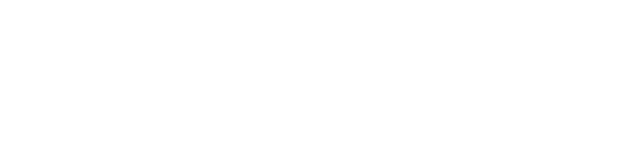
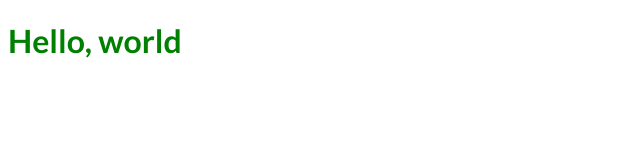
Before and after one commit to brightestsirius/Front-End-Pro-11, a plain HTML site: page index.html in a window 1280 px wide. Shown: the whole page, without its empty margins (0-640 px from the left). Drawn offline with Linux system fonts and the light colour scheme.

Commit message:
feature/task-1

```diff
--- /dev/null
+++ b/css/_variables.sass
@@ -0,0 +1,7 @@
+$color--main: green
+
+body
+	font-family: Lato, serif
+
+h1
+	color: $color--main
--- /dev/null
+++ b/css/style.css
@@ -0,0 +1,23 @@
+/*
+Errno::ENOENT: No such file or directory @ rb_sysopen - style.sass
+
+Backtrace:
+/Library/Ruby/Gems/2.6.0/gems/sass-3.7.4/lib/sass/plugin/compiler.rb:454:in `read'
+/Library/Ruby/Gems/2.6.0/gems/sass-3.7.4/lib/sass/plugin/compiler.rb:454:in `update_stylesheet'
+/Library/Ruby/Gems/2.6.0/gems/sass-3.7.4/lib/sass/plugin/compiler.rb:215:in `block in update_stylesheets'
+/Library/Ruby/Gems/2.6.0/gems/sass-3.7.4/lib/sass/plugin/compiler.rb:209:in `each'
+/Library/Ruby/Gems/2.6.0/gems/sass-3.7.4/lib/sass/plugin/compiler.rb:209:in `update_stylesheets'
+/Library/Ruby/Gems/2.6.0/gems/sass-3.7.4/lib/sass/plugin/compiler.rb:294:in `watch'
+/Library/Ruby/Gems/2.6.0/gems/sass-3.7.4/lib/sass/plugin.rb:109:in `method_missing'
+/Library/Ruby/Gems/2.6.0/gems/sass-3.7.4/lib/sass/exec/sass_scss.rb:358:in `watch_or_update'
+/Library/Ruby/Gems/2.6.0/gems/sass-3.7.4/lib/sass/exec/sass_scss.rb:51:in `process_result'
+/Library/Ruby/Gems/2.6.0/gems/sass-3.7.4/lib/sass/exec/base.rb:50:in `parse'
+/Library/Ruby/Gems/2.6.0/gems/sass-3.7.4/lib/sass/exec/base.rb:18:in `parse!'
+/Library/Ruby/Gems/2.6.0/gems/sass-3.7.4/bin/sass:13:in `<top (required)>'
+/usr/local/bin/sass:23:in `load'
+/usr/local/bin/sass:23:in `<main>'
+*/
+body:before {
+  white-space: pre;
+  font-family: monospace;
+  content: "Errno::ENOENT: No such file or directory @ rb_sysopen - style.sass"; }
--- /dev/null
+++ b/css/styles.sass
@@ -0,0 +1 @@
+@import variables
--- a/index.html
+++ b/index.html
@@ -4,8 +4,14 @@
 	<meta charset="UTF-8">
 	<meta name="viewport" content="width=device-width, initial-scale=1.0">
 	<title>Document</title>
+
+	<link rel="preconnect" href="https://fonts.gstatic.com">
+	<link href="https://fonts.googleapis.com/css2?family=Lato:ital,wght@0,100;0,300;0,700;0,900;1,300&display=swap" rel="stylesheet">
+
+	<link rel="stylesheet" href="css/styles.css">
 </head>
 <body>
+	<h1>Hello, world</h1>
 
 </body>
 </html>
```
Also changed, not shown: css/styles.css (added), 3 other files.
